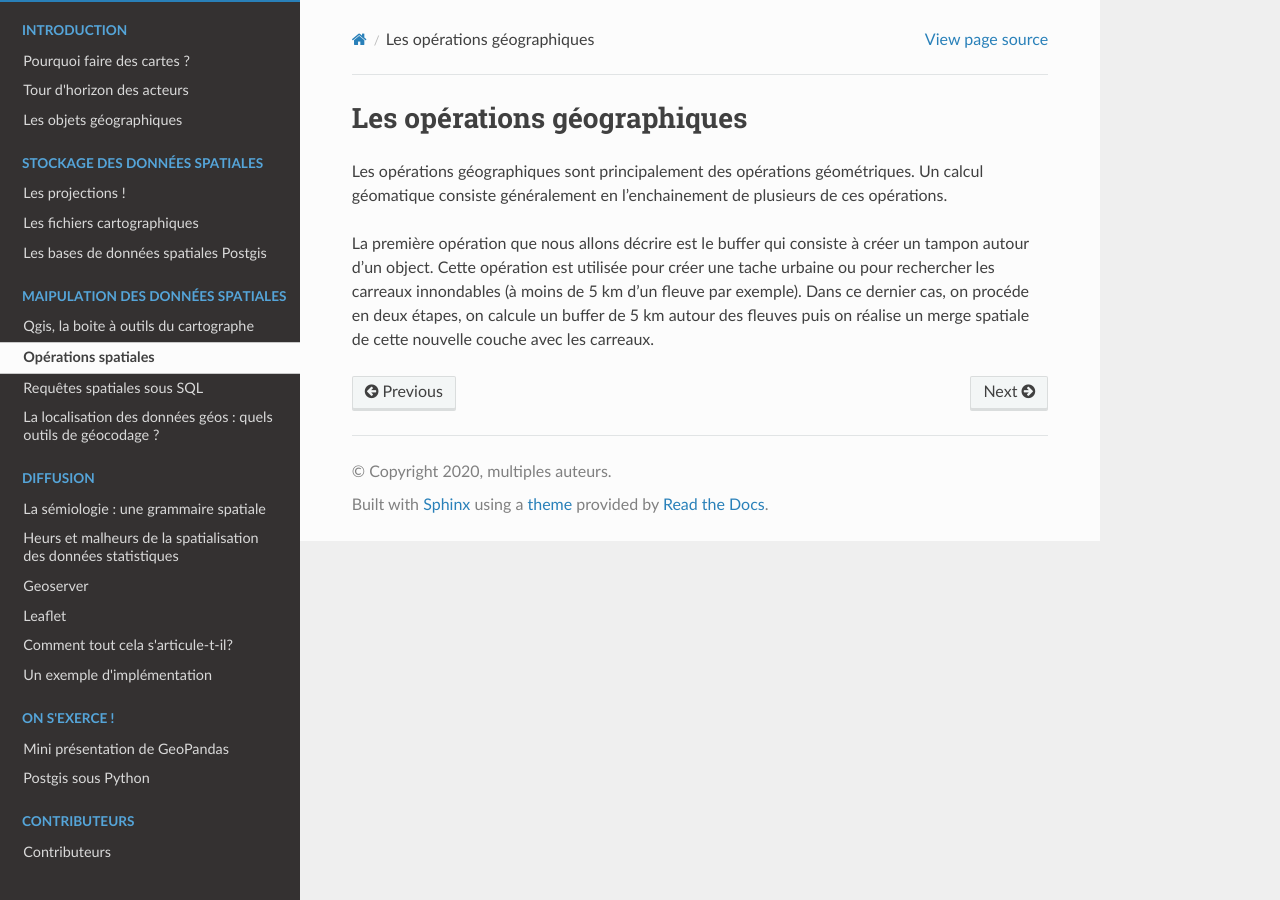
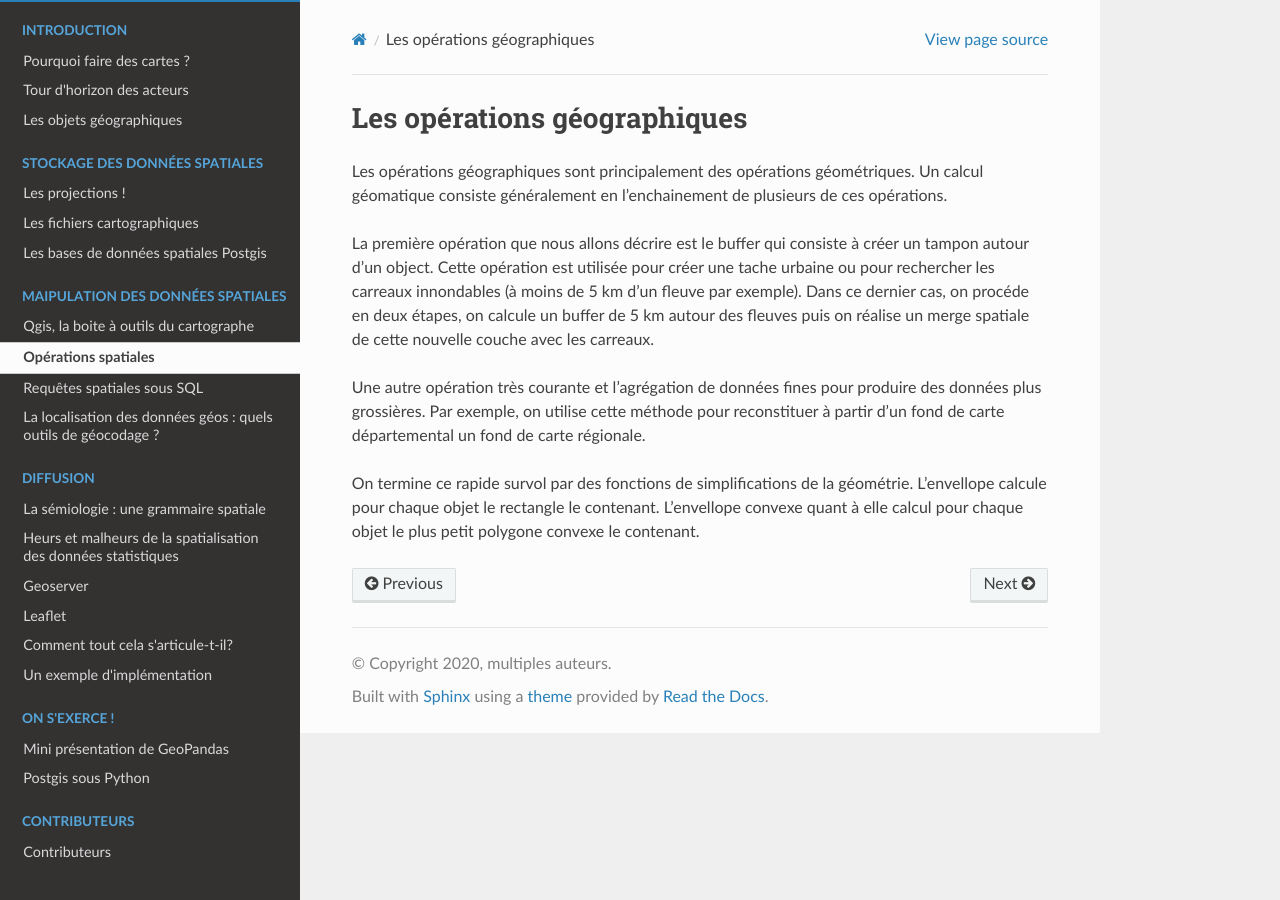
Before and after one commit to JulieDjidji/memocarto, a Sphinx documentation site: the page built from doc/source/operations.rst, in a window 1280 px wide. Built offline with Sphinx 7.4.7 and the Read the Docs theme 2.0.0, drawn with Linux system fonts in a browser that asks for light colours; pages that are not in the unit, such as notebooks, are missing from menus.

Commit message:
Update operations.rst

```diff
--- a/doc/source/operations.rst
+++ b/doc/source/operations.rst
@@ -5,3 +5,7 @@ Les opérations géographiques sont principalement des opérations géométrique
 
 La première opération que nous allons décrire est le buffer qui consiste à créer un tampon autour d'un object. Cette opération est utilisée pour créer une tache urbaine ou pour rechercher les carreaux innondables (à moins de 5 km d'un fleuve par exemple).
 Dans ce dernier cas, on procéde en deux étapes, on calcule un buffer de 5 km autour des fleuves puis on réalise un merge spatiale de cette nouvelle couche avec les carreaux.
+
+Une autre opération très courante et l'agrégation de données fines pour produire des données plus grossières. Par exemple, on utilise cette méthode pour reconstituer à partir d'un fond de carte départemental un fond de carte régionale.
+
+On termine ce rapide survol par des fonctions de simplifications de la géométrie. L'envellope calcule pour chaque objet le rectangle le contenant. L'envellope convexe quant à elle calcul pour chaque objet le plus petit polygone convexe le contenant.
```
